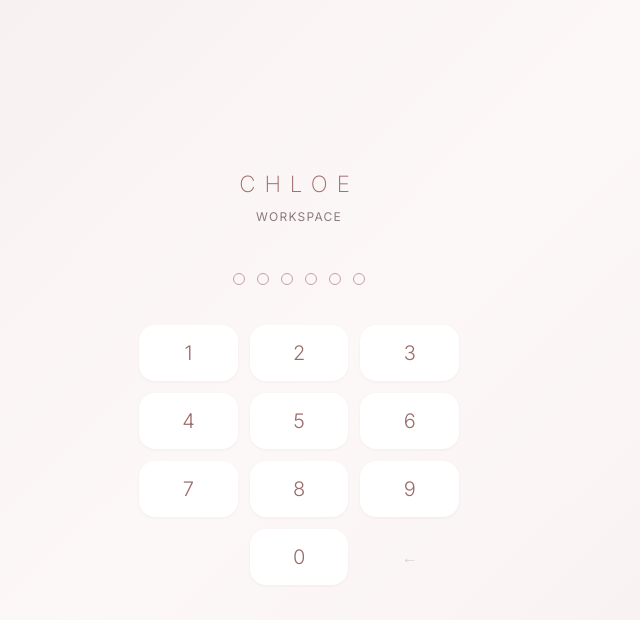
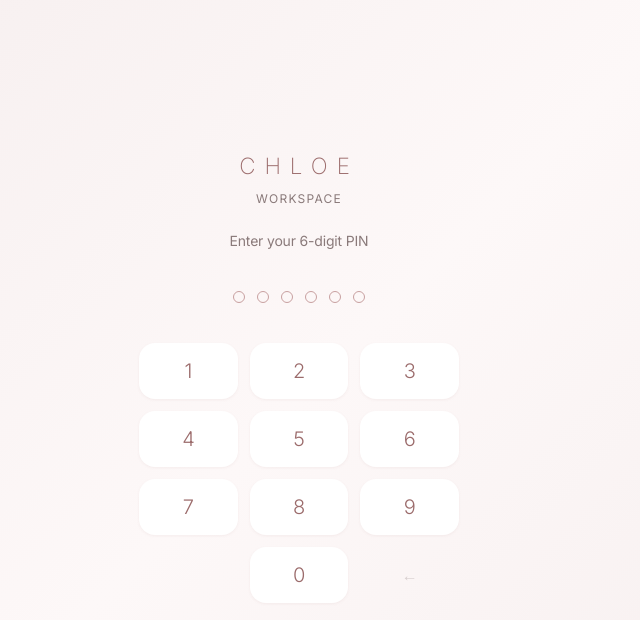
Before and after one commit to chloedreamer/chloe-workspace, a Next.js app: page /login in a window 1280 px wide. Shown: the top 620 px of the page, without its empty margins (341-981 px from the left). Built offline with nearby package versions, Linux system fonts and the light colour scheme.

Commit message:
ux: add 'Enter your 6-digit PIN' hint to Chloe Workspace login

```diff
--- a/src/app/(standalone)/login/page.tsx
+++ b/src/app/(standalone)/login/page.tsx
@@ -64,7 +64,7 @@ export default function LoginPage() {
       }}
     >
       <div className="w-full max-w-xs">
-        <div className="text-center mb-12">
+        <div className="text-center mb-10">
           <h1
             className="font-extralight text-rose-deep"
             style={{ fontSize: "1.4rem", letterSpacing: "0.4em" }}
@@ -74,6 +74,7 @@ export default function LoginPage() {
           <p className="text-xs text-rose-muted mt-2 tracking-widest uppercase">
             Workspace
           </p>
+          <p className="text-sm text-rose-muted mt-6">Enter your 6-digit PIN</p>
         </div>
 
         {/* PIN dots */}
```
